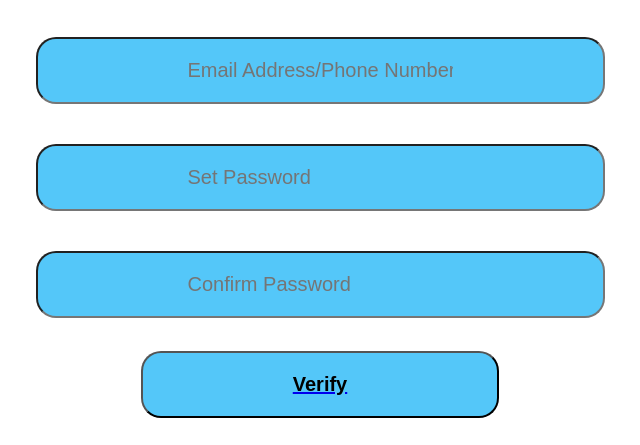
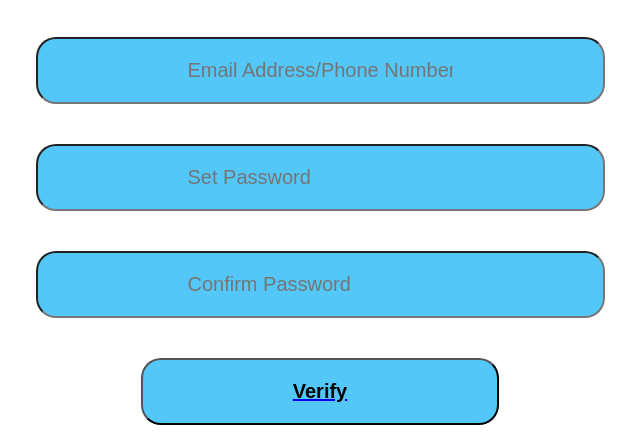
Before and after one commit to rodgersochieng/M-HOSPIATAL, a plain HTML site: page registration.html in a window 1280 px wide. Shown: the part 447-892 px from the top of the page, without its empty margins (320-960 px from the left). Before the commit the page ends 865 px from the top, so only its background shows below. Drawn offline with Linux system fonts and the light colour scheme.

Commit message:
This commit will update button5 in the regsitration.html file

```diff
--- a/assets/style.css
+++ b/assets/style.css
@@ -133,7 +133,15 @@ input {
   strong {
     color: #54c7f9;
   }
-.button1 b{
+.button5{
+    display: flex;
+    align-items: center;
+    justify-content: center;
+    padding-top: 1%;
+    padding: 20px 150px;
+    border-radius: 20px;
+}
+.button5 b{
     font-size: 20px;
     color: black;
 }
--- a/registration.html
+++ b/registration.html
@@ -32,7 +32,7 @@
     <div class="input4">
         <input type="password" name="password" placeholder="Confirm Password">
     </div>
-    <div class="button1">
+    <div class="button5">
         <a href="login.html">
         <button><b>Verify</b></button></a>
     </div>
```
